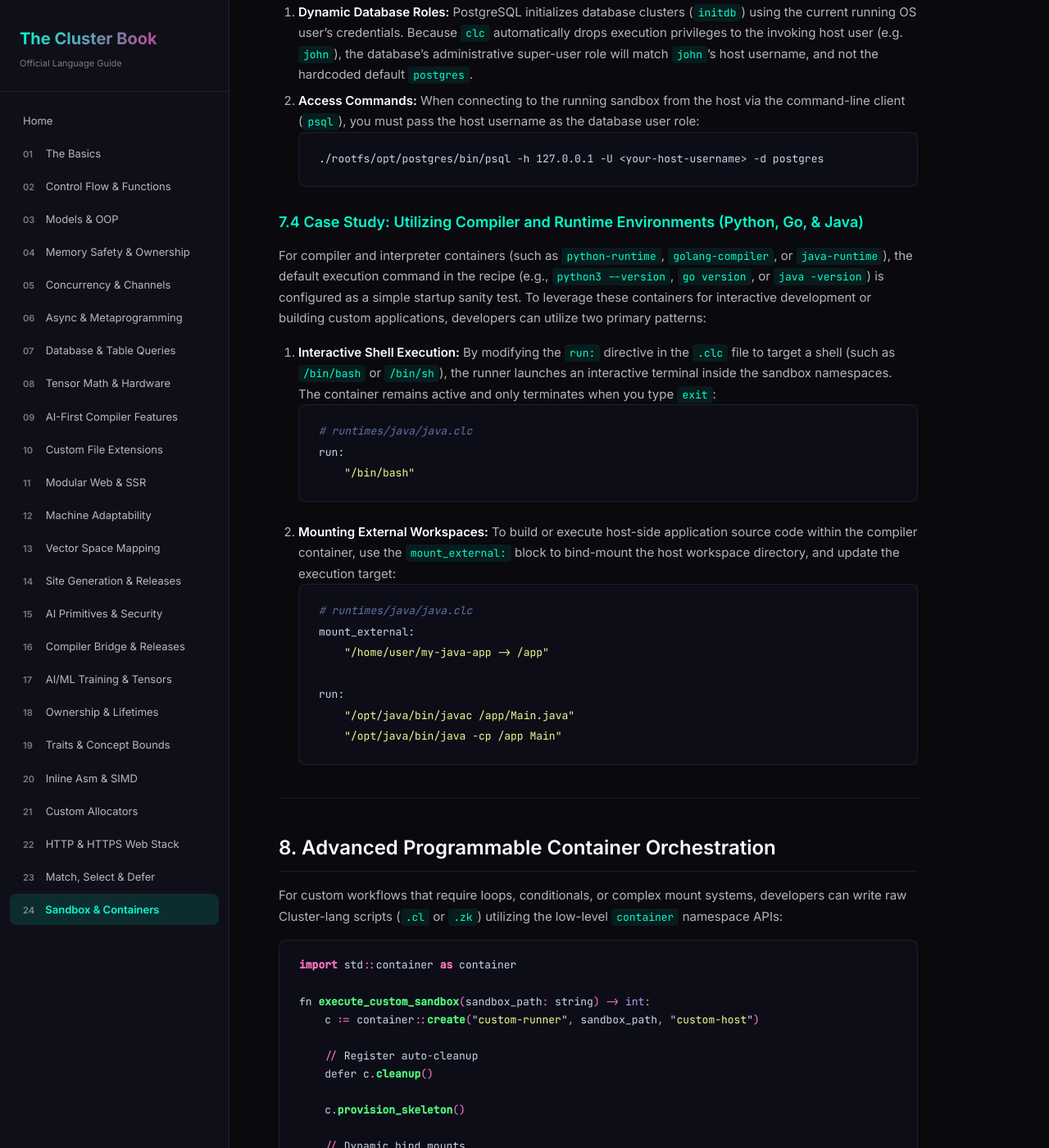
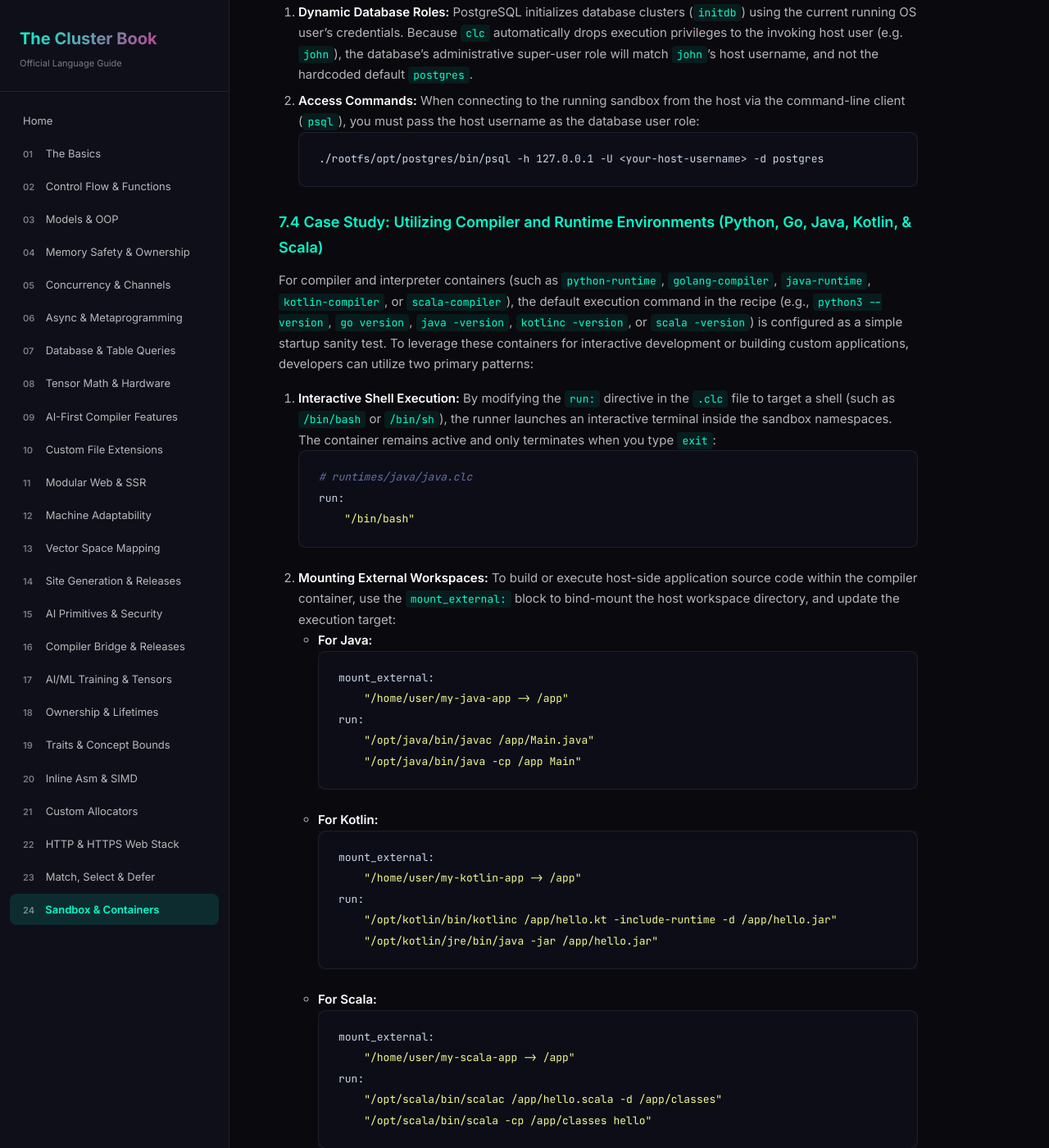
Before and after one commit to cluster-lang/cluster-book, a Jekyll site: the page built from _chapters/chapter24.md, in a window 1280 px wide and 1400 px high, scrolled down 6828 px. Shown: the whole window at 82% size. Built offline with Jekyll 4.4.1, drawn with Linux system fonts in a browser that asks for light colours.

Commit message:
Expand Case Study 7.4 in Chapter 24 to cover Kotlin and Scala workspace execution

````diff
--- a/_chapters/chapter24.md
+++ b/_chapters/chapter24.md
@@ -217,8 +217,8 @@ When launching database clusters inside a Cluster Container sandbox, the C++ run
    ./rootfs/opt/postgres/bin/psql -h 127.0.0.1 -U <your-host-username> -d postgres
    ```
 
-### 7.4 Case Study: Utilizing Compiler and Runtime Environments (Python, Go, & Java)
-For compiler and interpreter containers (such as `python-runtime`, `golang-compiler`, or `java-runtime`), the default execution command in the recipe (e.g., `python3 --version`, `go version`, or `java -version`) is configured as a simple startup sanity test. To leverage these containers for interactive development or building custom applications, developers can utilize two primary patterns:
+### 7.4 Case Study: Utilizing Compiler and Runtime Environments (Python, Go, Java, Kotlin, & Scala)
+For compiler and interpreter containers (such as `python-runtime`, `golang-compiler`, `java-runtime`, `kotlin-compiler`, or `scala-compiler`), the default execution command in the recipe (e.g., `python3 --version`, `go version`, `java -version`, `kotlinc -version`, or `scala -version`) is configured as a simple startup sanity test. To leverage these containers for interactive development or building custom applications, developers can utilize two primary patterns:
 
 1. **Interactive Shell Execution:**
    By modifying the `run:` directive in the `.clc` file to target a shell (such as `/bin/bash` or `/bin/sh`), the runner launches an interactive terminal inside the sandbox namespaces. The container remains active and only terminates when you type `exit`:
@@ -230,15 +230,30 @@ For compiler and interpreter containers (such as `python-runtime`, `golang-compi
 
 2. **Mounting External Workspaces:**
    To build or execute host-side application source code within the compiler container, use the `mount_external:` block to bind-mount the host workspace directory, and update the execution target:
-   ```yaml
-   # runtimes/java/java.clc
-   mount_external:
-       "/home/user/my-java-app -> /app"
-
-   run:
-       "/opt/java/bin/javac /app/Main.java"
-       "/opt/java/bin/java -cp /app Main"
-   ```
+   * **For Java:**
+     ```yaml
+     mount_external:
+         "/home/user/my-java-app -> /app"
+     run:
+         "/opt/java/bin/javac /app/Main.java"
+         "/opt/java/bin/java -cp /app Main"
+     ```
+   * **For Kotlin:**
+     ```yaml
+     mount_external:
+         "/home/user/my-kotlin-app -> /app"
+     run:
+         "/opt/kotlin/bin/kotlinc /app/hello.kt -include-runtime -d /app/hello.jar"
+         "/opt/kotlin/jre/bin/java -jar /app/hello.jar"
+     ```
+   * **For Scala:**
+     ```yaml
+     mount_external:
+         "/home/user/my-scala-app -> /app"
+     run:
+         "/opt/scala/bin/scalac /app/hello.scala -d /app/classes"
+         "/opt/scala/bin/scala -cp /app/classes hello"
+     ```
 
 ---
 
````
